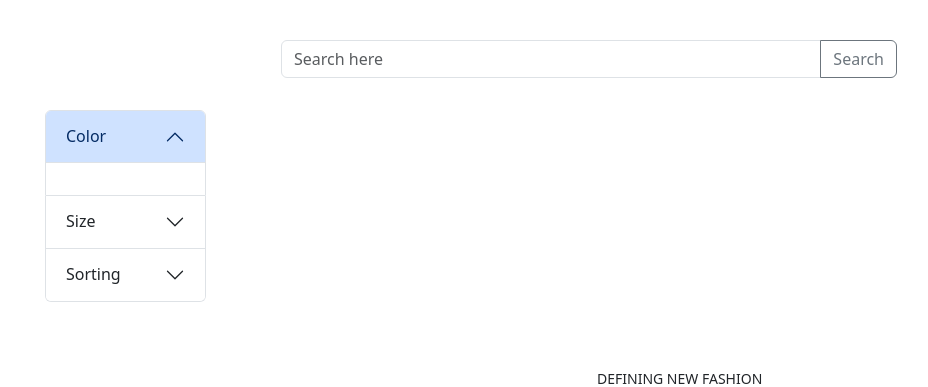
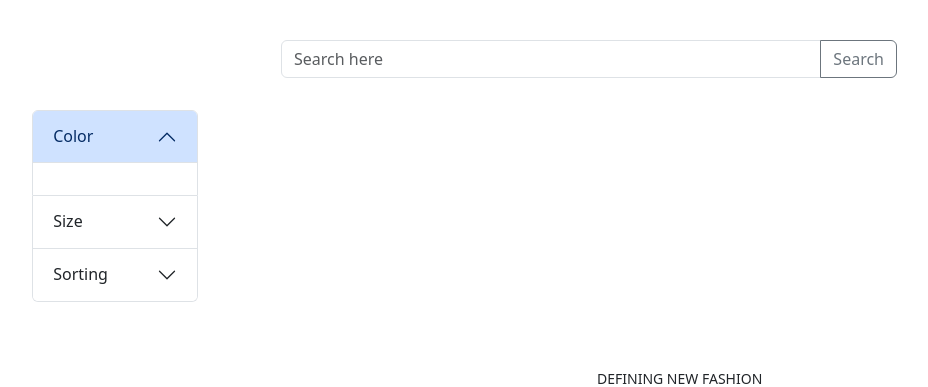
Before and after one commit to Enamul-Haque-Shojib/cloth_store, a Django app: page / in a window 1280 px wide. Shown: the part 1269-1656 px from the top of the page, without its empty margins (51-979 px from the left). Run offline with Django 4.2, Linux system fonts and the light colour scheme; some libraries are stand-ins or nearby versions.

Commit message:
reveiw added

```diff
--- a/templates/home.html
+++ b/templates/home.html
@@ -65,7 +65,7 @@
 
 
 
-<div class="" style="width: 85%; margin: auto;">
+<div class="" style="width: 87%; margin: auto;">
   <div class="row">
     <div class="col-lg-2">
       <div class="d-lg-flex flex-lg-column d-sm-flex flex-sm-row my-3">
```
